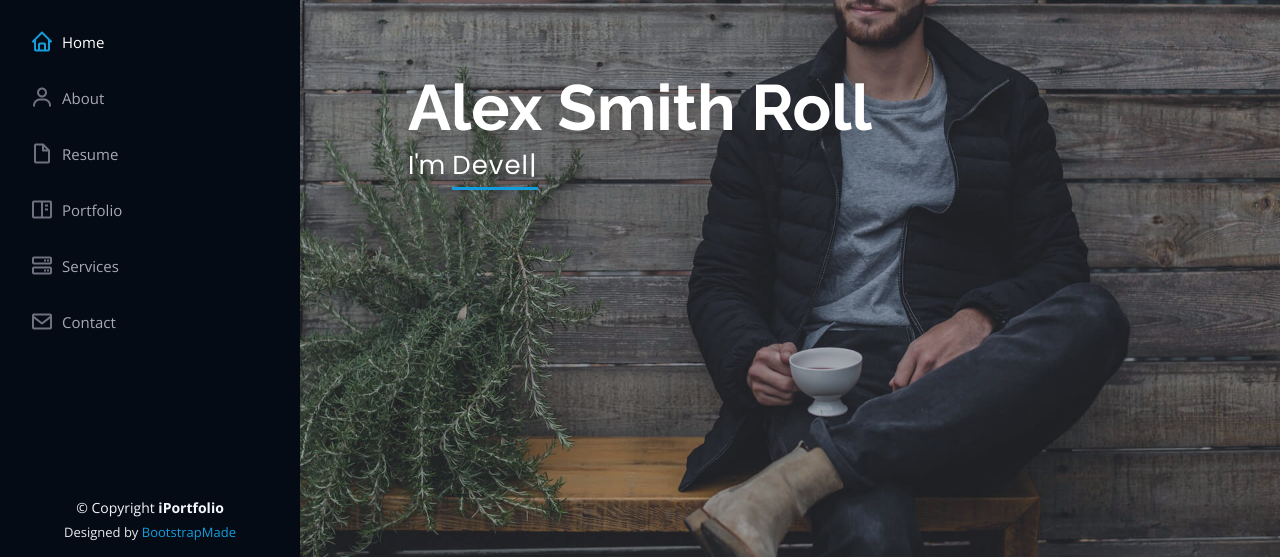
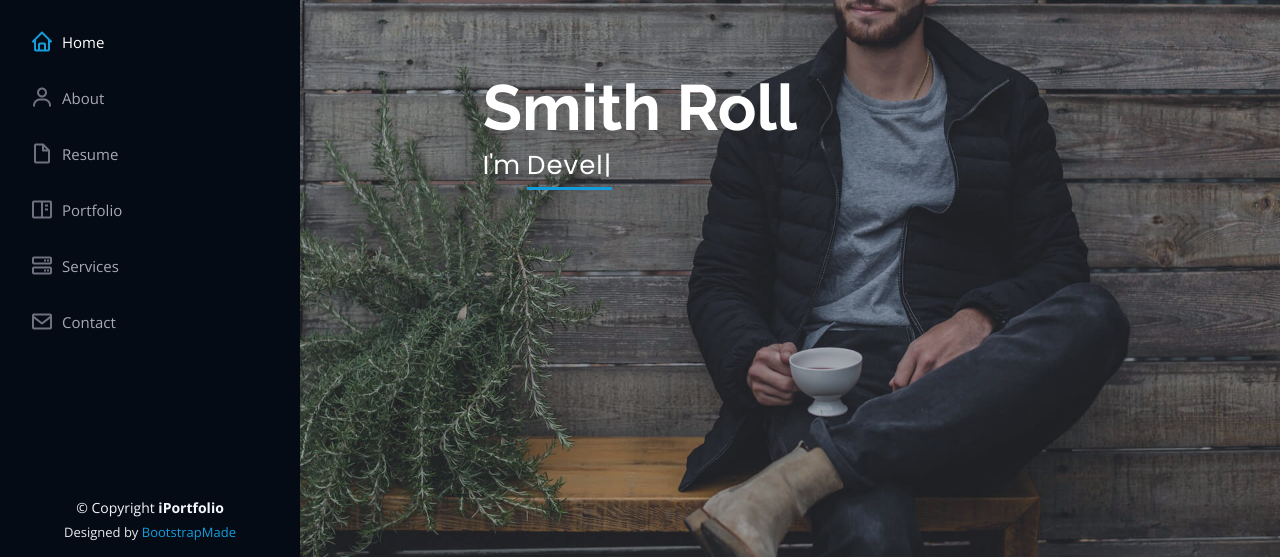
Before and after one commit to sithu-gif/sta-portfolio, a plain HTML site: page index.html in a window 1280 px wide. Shown: the part 243-802 px from the top of the page. Drawn offline with nearby package versions, Linux system fonts and the light colour scheme.

Commit message:
change name

```diff
--- a/index.html
+++ b/index.html
@@ -72,7 +72,7 @@
   <!-- ======= Hero Section ======= -->
   <section id="hero" class="d-flex flex-column justify-content-center align-items-center">
     <div class="hero-container" data-aos="fade-in">
-      <h1>Alex Smith Roll</h1>
+      <h1> Smith Roll</h1>
       <p>I'm <span class="typed" data-typed-items="Designer, Developer, Freelancer, Photographer"></span></p>
     </div>
   </section><!-- End Hero -->
```
